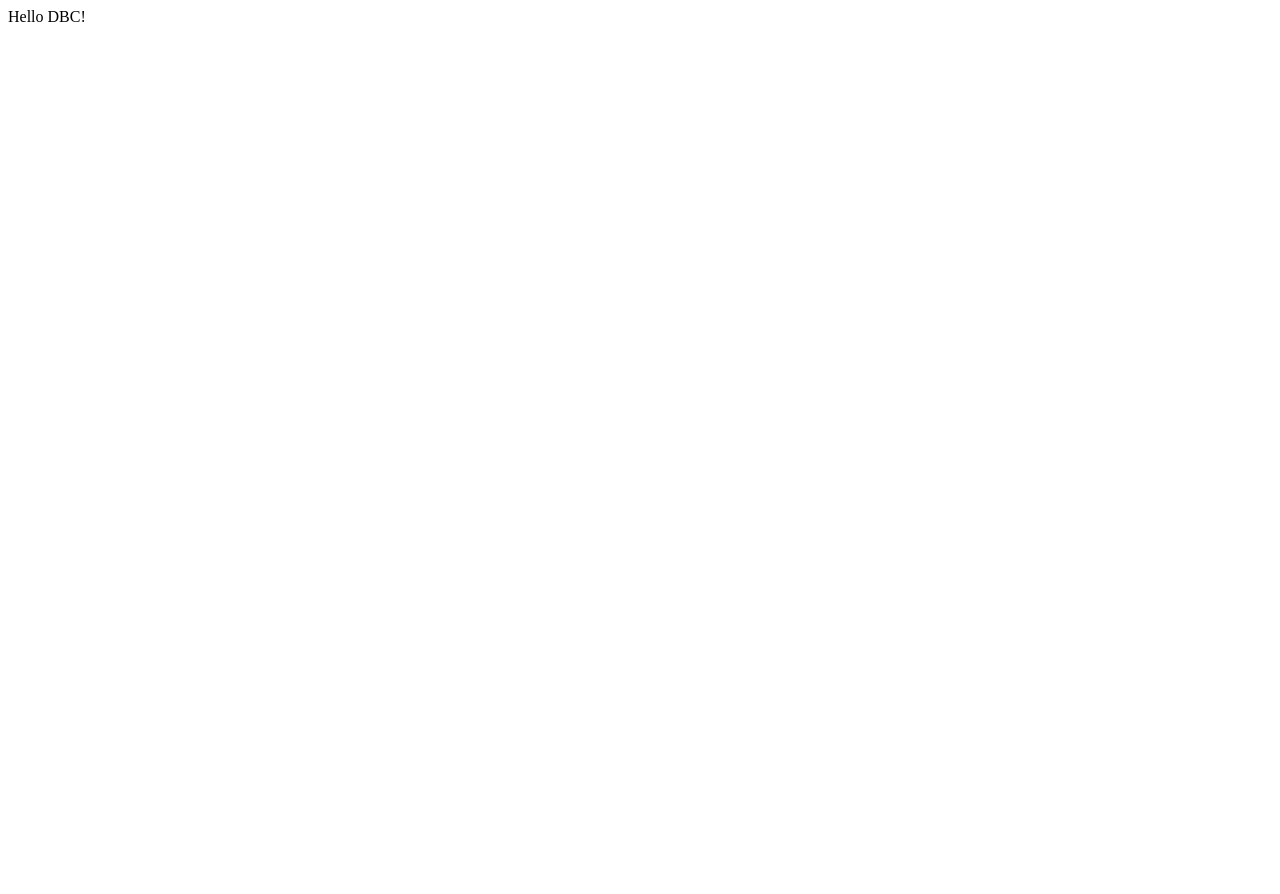
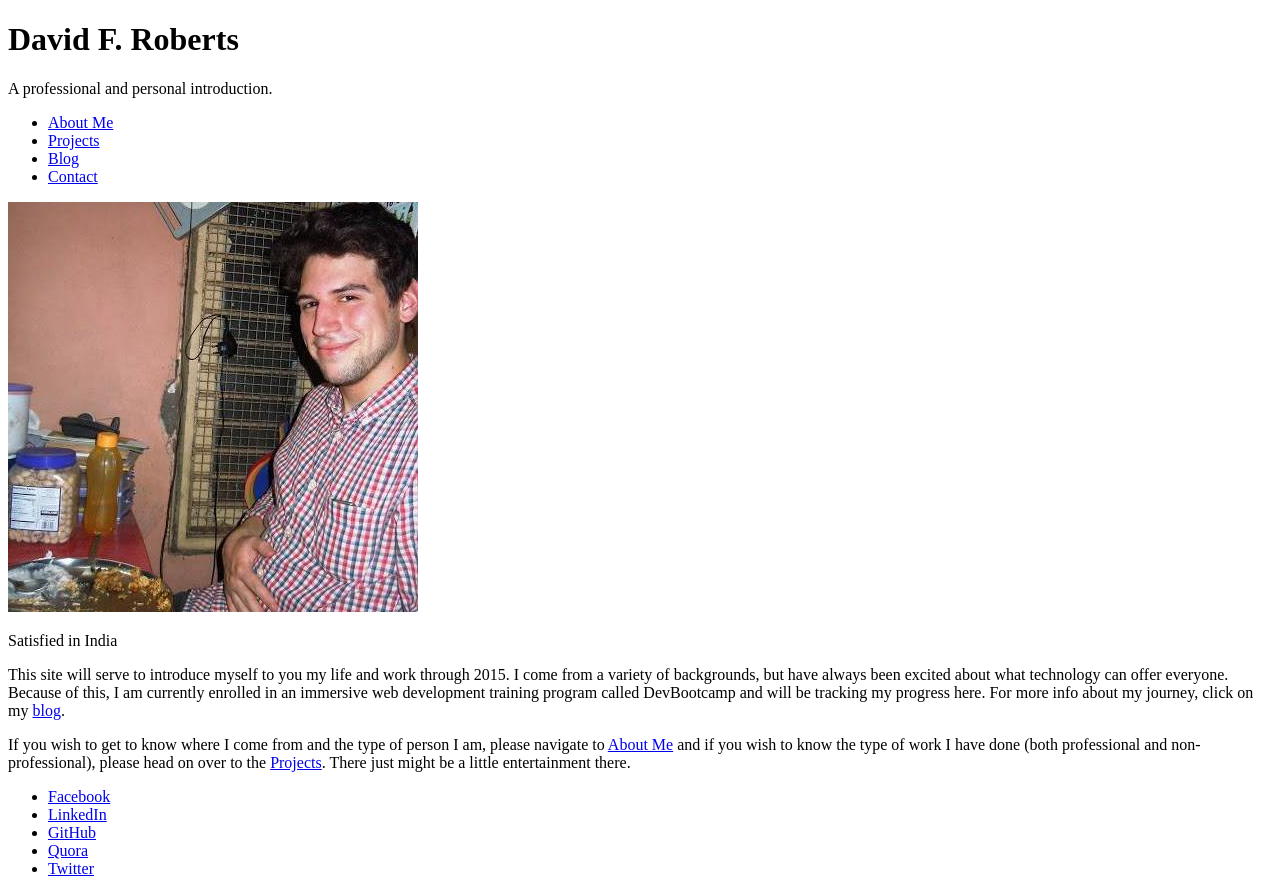
Before and after one commit to dfroberts2/dfroberts2.github.io, a plain HTML site: page index.html in a window 1280 px wide. Before the commit the page ends 800 px from the top, so only its background shows below. Drawn offline with Linux system fonts and the light colour scheme.

Commit message:
add html content and begin structuring index page

```diff
--- a/index.html
+++ b/index.html
@@ -1,5 +1,51 @@
-<html>
-	<body>
-		Hello DBC!
-	</body>
+<!DOCTYPE html>
+<html lang="EN">
+<head>
+	<meta charset="UTF-8">
+	<meta name="description" content="Official Website for David Roberts">
+	<meta name="author" content="David Roberts">
+	<title>David Roberts</title>
+</head>
+<body>
+	<header>
+		<h1>David F. Roberts
+		</h1>
+		<p>A professional and personal introduction.
+		</p>
+	</header>
+
+	<nav>
+		<ul>
+			<li><a href="#">About Me</a></li>
+			<li><a href="#">Projects</a></li>
+			<li><a href="#">Blog</a></li>
+			<li><a href="#">Contact</a></li>
+		</ul>
+	</nav>
+	<section id="photo">
+		<img src="./imgs/David_Roberts.jpg" alt="David_Roberts">
+		<div id="imgsubtext">
+			<p>Satisfied in India
+			</p>
+		</div>
+	</section>
+	<section id="introduction">
+		<p>
+			This site will serve to introduce myself to you my life and work through 2015. I come from a variety of backgrounds, but have always been excited about what technology can offer everyone. Because of this, I am currently enrolled in an immersive web development training program called DevBootcamp and will be tracking my progress here. For more info about my journey, click on my <a href="#">blog</a>.
+		</p>
+		<p>
+			If you wish to get to know where I come from and the type of person I am, please navigate to <a href="#">About Me</a> and if you wish to know the type of work I have done (both professional and non-professional), please head on over to the <a href="#">Projects</a>. There just might be a little entertainment there.
+		</p>
+	</section>
+	<footer>
+		<ul>
+			<li><a href="#">Facebook</a></li>
+			<li><a href="#">LinkedIn</a></li>
+			<li><a href="#">GitHub</a></li>
+			<li><a href="#">Quora</a></li>
+			<li><a href="#">Twitter</a></li>
+		</ul>
+	</footer>
+</body>
+
 </html>
```
Also changed, not shown: imgs/David_Roberts.jpg (added).
